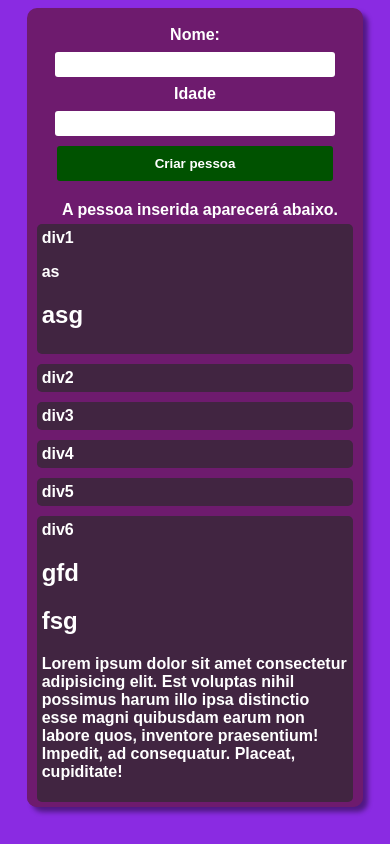
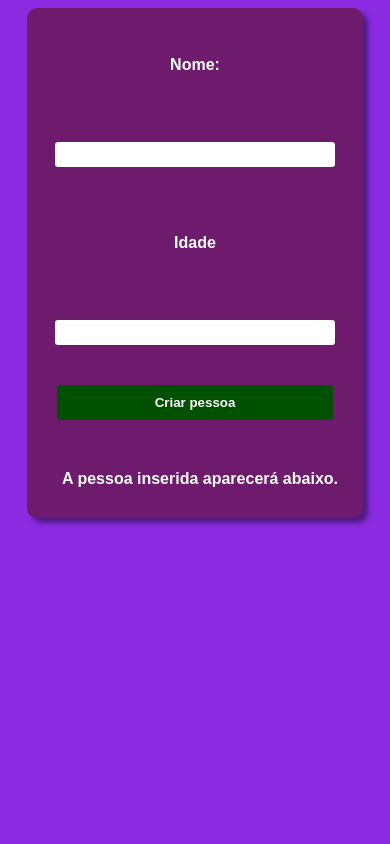
Before and after one commit to heitoramorim18/manipulando-objetos-js, a plain HTML site: page index.html in a window 390 px wide. Drawn offline with Linux system fonts and the light colour scheme.

Commit message:
modifiquei o código

```diff
--- a/estilos/mobile-first.css
+++ b/estilos/mobile-first.css
@@ -53,15 +53,16 @@ border-bottom-left-radius: 10px;
 border-bottom-right-radius: 10px;}
 
 .cards {background-color: rgb(65, 37, 65);
-flex-basis: 280px;
+flex-basis: 270px;
+height: 270px;
 flex-shrink: 0;
 flex-grow: 1;
 margin: 5px 5px;
 border-radius: 5px;
-padding: 5px;}
+padding: 5px;
+padding-left: 10px;}
 
-.cards:hover {flex-basis: 290px;
-background-color: rgb(128, 75, 128);}
+.cards:hover {background-color: rgb(128, 75, 128);}
 
 #textoDeFora {padding-left: 10px;
 margin: auto;
--- a/index.html
+++ b/index.html
@@ -21,26 +21,7 @@
         <p id="textoDeFora">A pessoa inserida aparecerá abaixo.</p>
 
 
-        <section>
-            <div class="cards">div1
-                <p>as</p>
-                <h1>asg</h1>
-            </div>
-
-            <div class="cards">div2</div>
-
-            <div class="cards">div3</div>
-
-            <div class="cards">div4</div>
-
-            <div class="cards">div5</div>
-
-            <div class="cards">div6
-                <h1>gfd</h1>
-                <h1>fsg</h1>
-                <p>Lorem ipsum dolor sit amet consectetur adipisicing elit. Est voluptas nihil possimus harum illo ipsa distinctio esse magni quibusdam earum non labore quos, inventore praesentium! Impedit, ad consequatur. Placeat, cupiditate!</p>
-            </div>
-        </section>
+        <section></section>
     </main>
 
 
--- a/script/script.js
+++ b/script/script.js
@@ -1,6 +1,8 @@
 const botaoEnviar = document.getElementById('criar')
-const displayResultado = document.getElementById('display')
+// const displayResultado = document.getElementById('display')
+const secao = document.getElementsByTagName('section')[0]
 let todasAsPessoas = []
+
 
 class pessoa {
     constructor (iNome, iDade) {
@@ -19,10 +21,13 @@ botaoEnviar.addEventListener('click', () => {
 
     else {
         const novaPessoa = new pessoa(nomeIndividuo.value, idadeIndividuo.value)
-
         todasAsPessoas.push(novaPessoa)
 
-        displayResultado.innerHTML = `Nome: ${novaPessoa.nome} <br> Idade: ${novaPessoa.idade} anos`
+        const divNova = document.createElement('div')
+        divNova.setAttribute('class', 'cards')
+        divNova.innerHTML = `<h3>${nomeIndividuo.value}</h3>
+        Idade: ${idadeIndividuo.value} anos`
+        secao.appendChild(divNova)
 
         nomeIndividuo.value = ""
         idadeIndividuo.value = null
```
